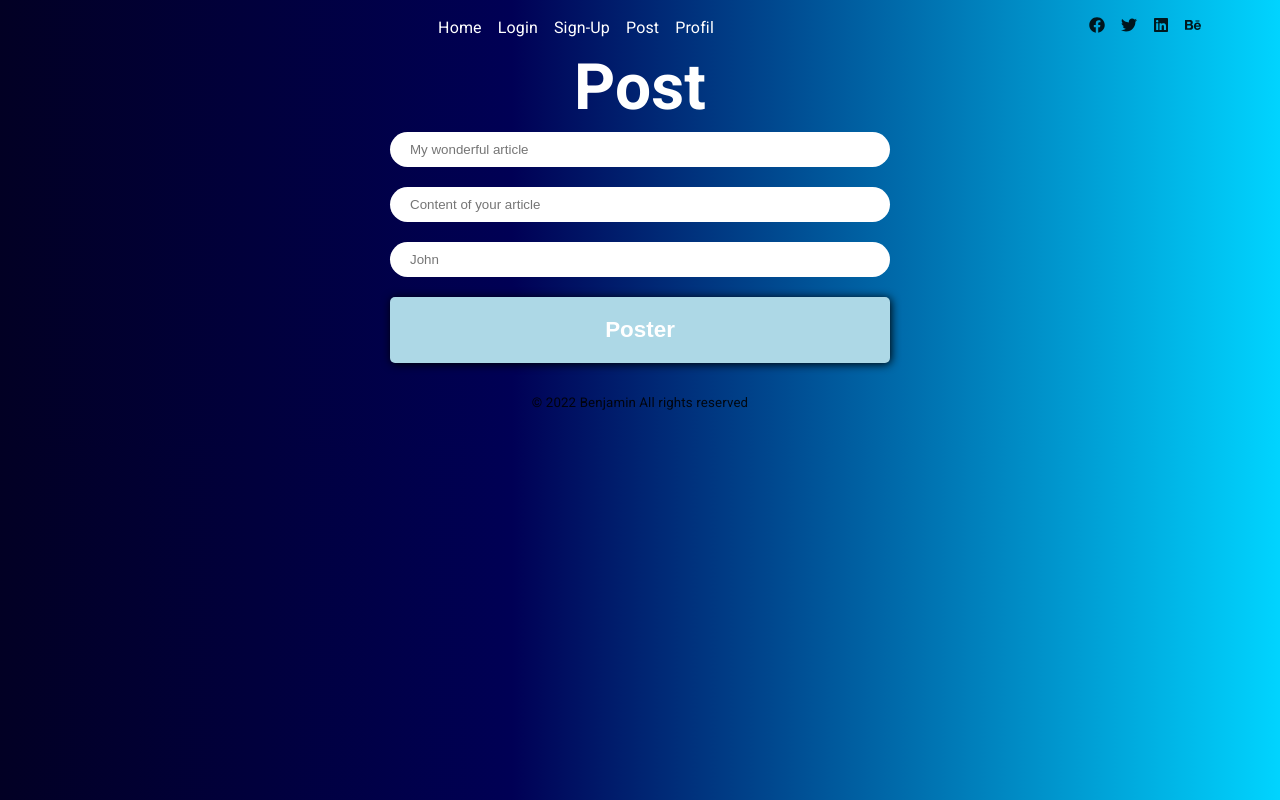
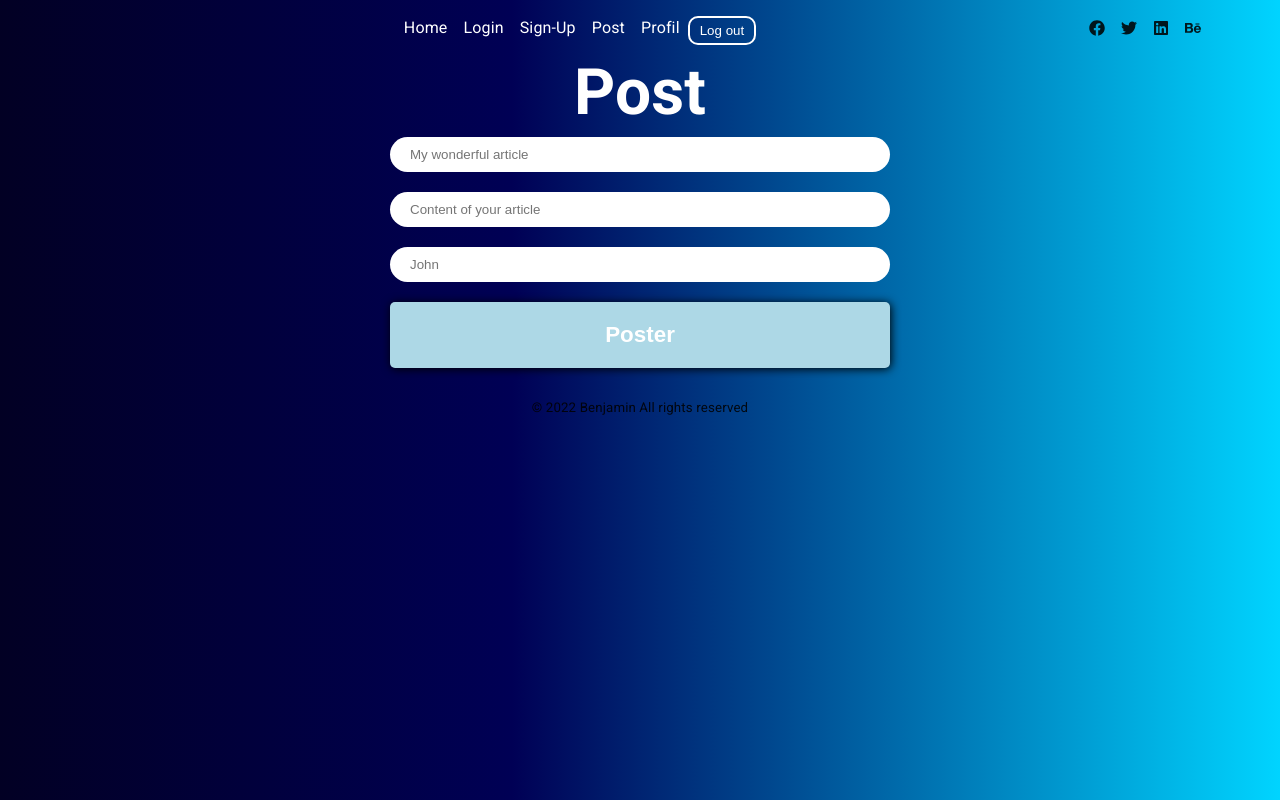
Before and after one commit to benjaminvenezia/mini_social_network, a React (Create React App) app: page /post in a window 1280 px wide. Built offline with nearby package versions, Linux system fonts and the light colour scheme.

Commit message:
add landing and logout options

```diff
--- a/src/App.js
+++ b/src/App.js
@@ -7,6 +7,7 @@ import {
   RegisterPage,
   PostPage,
   ProfilPage,
+  LandingPage,
 } from "./pages";
 import { BrowserRouter as Router, Routes, Route, Link } from "react-router-dom";
 
@@ -18,6 +19,7 @@ function App() {
 
       <Routes>
         <Route index path="/" element={<Homepage />} />
+        <Route index path="/landing" element={<LandingPage />} />
         <Route path="/login" element={<LoginPage />} />
         <Route path="/register" element={<RegisterPage />} />
         <Route path="/register" element={<RegisterPage />} />
--- a/src/components/FormRegister.js
+++ b/src/components/FormRegister.js
@@ -24,7 +24,6 @@ const FormRegister = () => {
   return (
     <FormWrapper
       onSubmit={handleSubmit((data) => {
-        console.log("the data:", data);
         axios
           .post(
             "https://strapi-crea.jcloud-ver-jpc.ik-server.com/auth/local/register",
@@ -38,8 +37,6 @@ const FormRegister = () => {
           .catch(function (error) {
             console.log(error.data);
           });
-
-        console.log(data);
       })}
     >
       <input
--- a/src/components/Navbar.js
+++ b/src/components/Navbar.js
@@ -3,6 +3,7 @@ import { links, social } from "../utils/data";
 import styled from "styled-components";
 import { FaBars } from "react-icons/fa";
 import { Link } from "react-router-dom";
+import { useNavigate } from "react-router-dom";
 
 // import logo from "./logo.svg";
 
@@ -96,6 +97,15 @@ const Wrapper = styled.nav`
   }
 `;
 
+const LogoutButton = styled.button`
+  background-color: transparent;
+  border: 2px solid white;
+  color: white;
+  padding: 5px 10px;
+  border-radius: 10px;
+  cursor: pointer;
+`;
+
 const Navbar = () => {
   const [showLinks, setShowLinks] = useState(false);
   const linksContainerRef = useRef(null);
@@ -103,6 +113,9 @@ const Navbar = () => {
   const toggleLinks = () => {
     setShowLinks(!showLinks);
   };
+
+  const navigate = useNavigate();
+
   useEffect(() => {
     const linksHeight = linksRef.current.getBoundingClientRect().height;
     if (showLinks) {
@@ -111,6 +124,12 @@ const Navbar = () => {
       linksContainerRef.current.style.height = "0px";
     }
   }, [showLinks]);
+
+  const logout = () => {
+    localStorage.setItem("token", "");
+    navigate("/landing");
+  };
+
   return (
     <Wrapper>
       <div className="nav-center">
@@ -130,6 +149,9 @@ const Navbar = () => {
                 </li>
               );
             })}
+            <LogoutButton onClick={logout} type="button">
+              Log out
+            </LogoutButton>
           </ul>
         </div>
         <ul className="social-icons">
--- a/src/components/ProfilLoggedUser.js
+++ b/src/components/ProfilLoggedUser.js
@@ -1,5 +1,7 @@
 import styled from "styled-components";
 import moment from "moment";
+import axios from "axios";
+import { useNavigate } from "react-router-dom";
 
 const Wrapper = styled.div`
   color: white;
@@ -12,6 +14,10 @@ const Wrapper = styled.div`
   }
 `;
 
+const MyProfil = styled.div``;
+
+const UserActions = styled.div``;
+
 const ProfilLoggedUser = ({
   id,
   username,
@@ -23,10 +29,28 @@ const ProfilLoggedUser = ({
   updated_at,
   bio,
 }) => {
+  const deleteAccount = (id) => {
+    const token = localStorage.getItem("token");
+    axios
+      .delete(
+        `https://strapi-crea.jcloud-ver-jpc.ik-server.com/users/${id.toString()}`,
+        {
+          headers: {
+            "Content-Type": "application/json",
+            authorization: `Bearer ${token}`,
+          },
+        }
+      )
+      .then(function (response) {})
+      .catch(function (error) {
+        console.log(error.data);
+      });
+  };
+
   return (
     <Wrapper>
       <h1>{username}</h1>
-      <div>
+      <MyProfil>
         <p>
           <span>Email :</span> {email}
         </p>
@@ -42,7 +66,10 @@ const ProfilLoggedUser = ({
         <p>
           <span>Inscrit le :</span> {moment(created_at, "YYYYMMDD").fromNow()}
         </p>
-      </div>
+      </MyProfil>
+      <UserActions>
+        <button onClick={() => deleteAccount(id)}>Delete My account</button>
+      </UserActions>
     </Wrapper>
   );
 };
--- a/src/pages/Homepage.js
+++ b/src/pages/Homepage.js
@@ -20,7 +20,7 @@ const Homepage = () => {
   useEffect(() => {
     const fetchData = () => {
       const token = localStorage.getItem("token");
-      console.log(token);
+
       axios
         .get("https://strapi-crea.jcloud-ver-jpc.ik-server.com/posts", {
           headers: {
--- /dev/null
+++ b/src/pages/LandingPage.js
@@ -0,0 +1,22 @@
+import network from "../assets/network.svg";
+import styled from "styled-components";
+
+const Wrapper = styled.main`
+  text-align: center;
+
+  img {
+    margin-top: 4rem;
+    width: 40%;
+  }
+`;
+
+const LandingPage = () => {
+  return (
+    <Wrapper>
+      <h1>Landing</h1>
+      <p>Bienvenue sur le réseau social minimaliste!</p>
+      <img src={network} />
+    </Wrapper>
+  );
+};
+export default LandingPage;
--- a/src/pages/index.js
+++ b/src/pages/index.js
@@ -3,5 +3,6 @@ import LoginPage from "./LoginPage";
 import RegisterPage from "./RegisterPage";
 import PostPage from "./PostPage";
 import ProfilPage from "./ProfilPage";
+import LandingPage from "./LandingPage";
 
-export { Homepage, LoginPage, RegisterPage, PostPage, ProfilPage };
+export { Homepage, LoginPage, RegisterPage, PostPage, ProfilPage, LandingPage };
```
Also changed, not shown: src/assets/network.svg (added).
